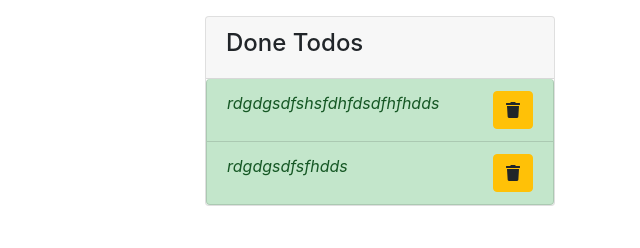
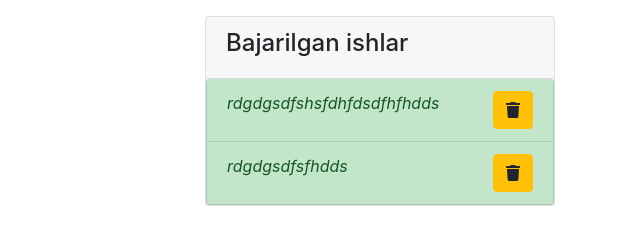
Before and after one commit to Torajonov/todolistplanner, a Django app: page / in a window 1280 px wide. Shown: the part 211-459 px from the top of the page, without its empty margins (640-1280 px from the left). Run offline with Django 3.2, Linux system fonts and the light colour scheme; data comes from the database, SQL or seed files in the repository; some libraries are stand-ins or nearby versions.

Commit message:
Update index.html

```diff
--- a/templates/index.html
+++ b/templates/index.html
@@ -80,7 +80,7 @@ if ( window.history.replaceState ) {
         <div class="clearfix"></div>
         <div class="card mt-3">
           <div class="card-header">
-              <h4> Done Todos</h4>
+              <h4>Bajarilgan ishlar</h4>
           </div>
           <ul class="list-group">
             {% for todo in doned_todos %}
```
